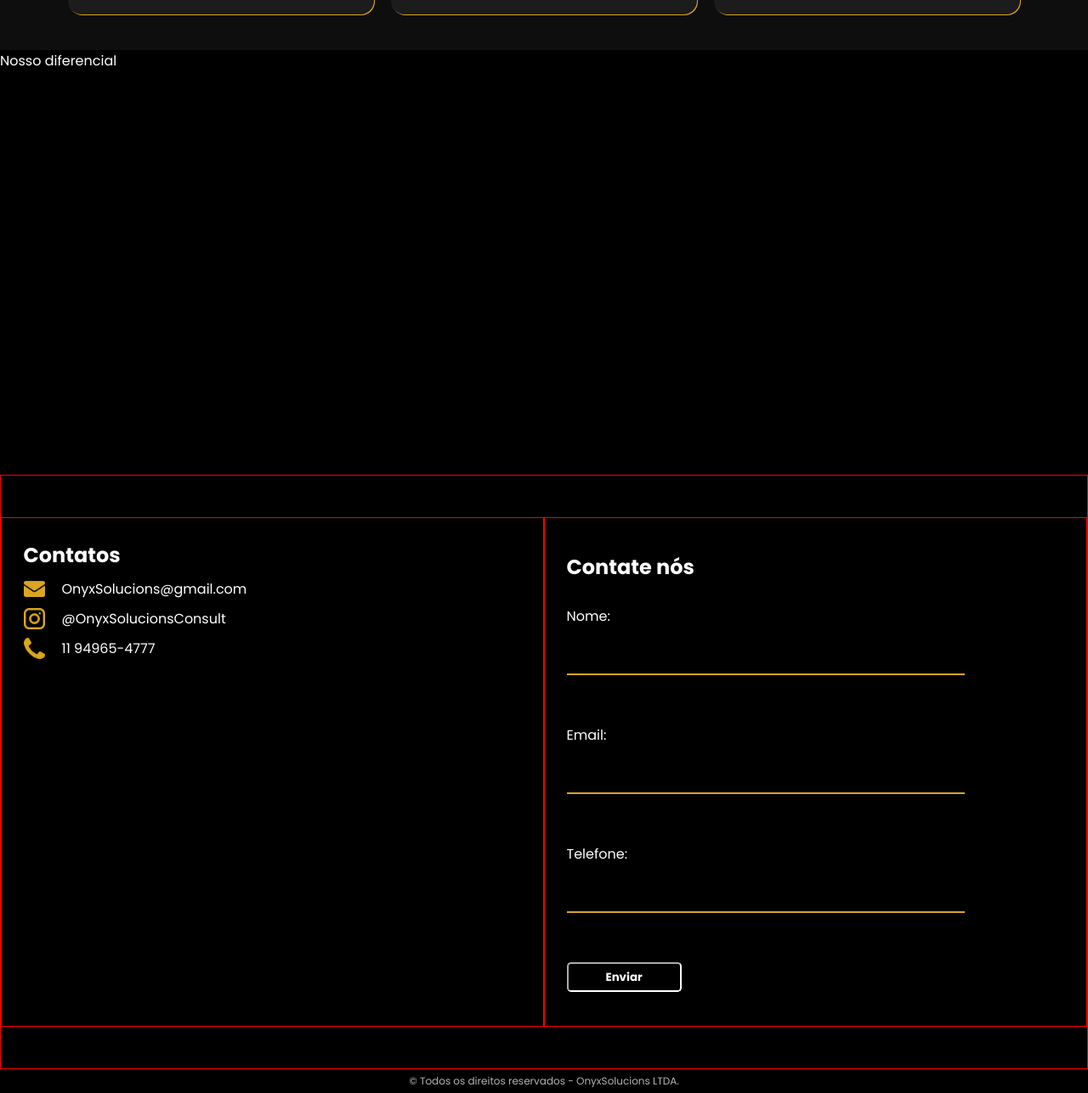
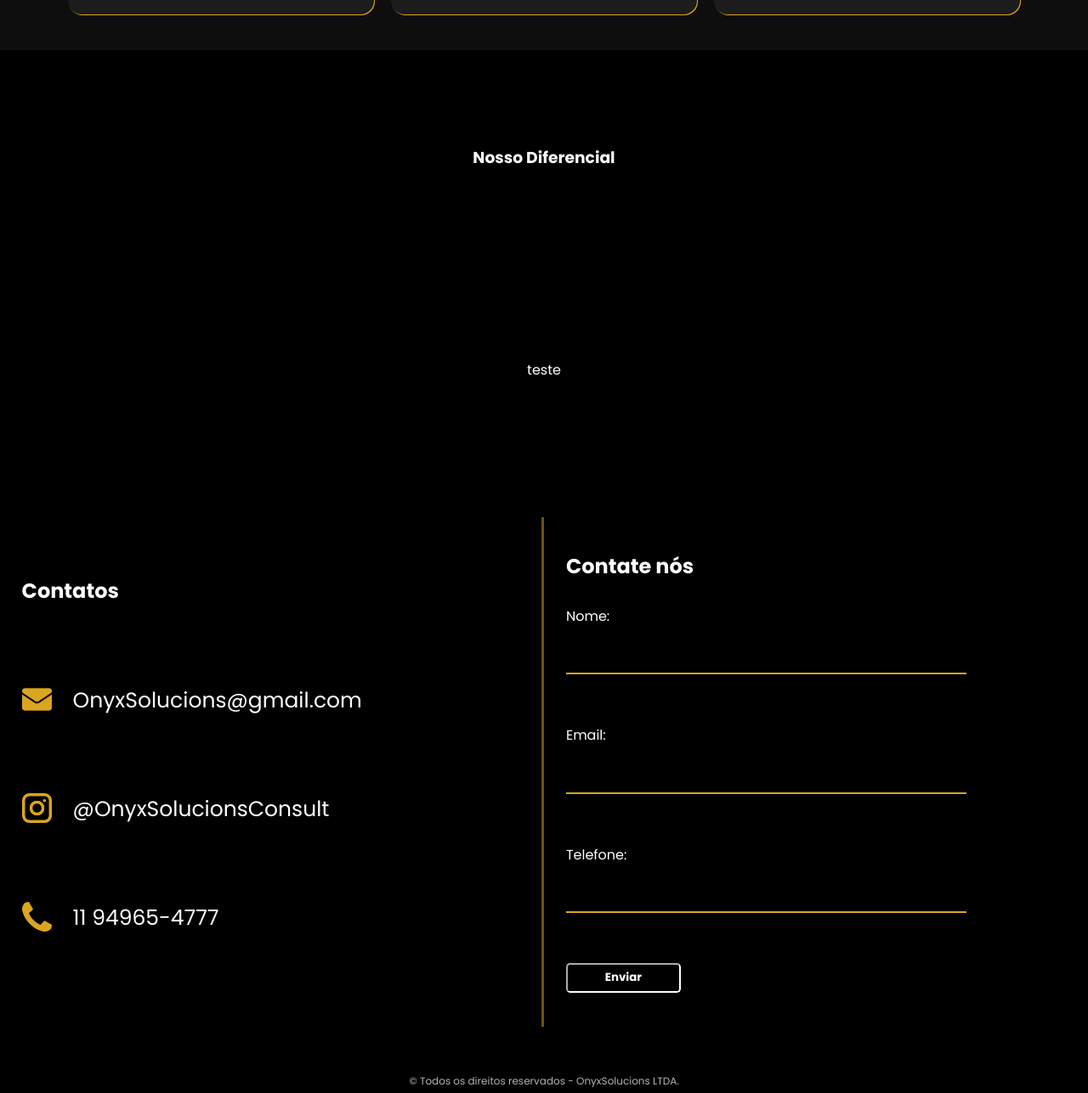
Before and after one commit to MaceloMm/site_empresa_teste, a plain HTML site: page index.html in a window 1280 px wide. Shown: the part 1191-2478 px from the top of the page at 85% size. Drawn offline with Linux system fonts and the light colour scheme; a web font is replaced by a local one.

Commit message:
Form 98%

```diff
--- a/index.html
+++ b/index.html
@@ -17,11 +17,11 @@
         <div id="header" class="flexbox">
             <img src="img/pikaso_texttoimage_A-circular-logo-with-the-text-ONYX-SOLUTIONS-in-th (3).png" alt="">
             <div class="flexbox">
-                <p class="header_font">Nosso Diferencial</p>
+                <a href="#container3"><p class="header_font">Nosso Diferencial</p></a>
                 <p class="header_font" style="font-size: 20px;">|</p>
                 <a href="#container2"><p class="header_font">Produtos</p></a>
                 <p class="header_font" style="font-size: 20px;">|</p>
-                <p class="header_font">Contato</p>
+                <a href="#container4"><p class="header_font">Contato</p></a>
             </div>
         </div>
         <!-- Final Header -->
@@ -88,24 +88,33 @@
     </div>
 
     <div class="flexbox" id="container3">
-        <p>Nosso diferencial</p>
+        <h3>Nosso Diferencial</h3>
+        <p>teste</p>
     </div>
 
     <!--Começo container 2-->
     <div class="flexbox" id="container4">
         <div id="contact">
             <h2>Contatos</h2>
+            <div id="spacing">
+                <a href="">
                     <div class="content">
                         <img src="icons/email.png" alt="">
                         <p>OnyxSolucions@gmail.com</p>
                     </div>
+                </a>
+                <a href="https://www.instagram.com/onyxsolutionsoficial/">
                     <div class="content">
                         <img src="icons/instagram.png" alt="">
                         <p>@OnyxSolucionsConsult</p>
                     </div>
+                </a>
+                <a href="">
                     <div class="content">
                         <img src="icons/telefone.png" alt="">
                         <p>11 94965-4777</p>
+                    </div>
+                </a>
             </div>
         </div>
         <form action="" id="formulario">
--- a/style.css
+++ b/style.css
@@ -234,12 +234,16 @@ html{
     width: 100%;
     background-color: black;
     color: white;
+    display: flex;
+    flex-direction: column;
+    align-items: center;
+    justify-content: space-around;
+    text-align: center;
 }
 
 /* Container 4 */
 
 #container4{
-    border: 1px solid red;
     background-color: black;
     width: 100%;
     height: 700px;
@@ -248,7 +252,6 @@ html{
     align-content: center;
 
     form{
-        border: 1px solid red;
         width: 800px;
         height: 600px;
         color: white;
@@ -307,24 +310,42 @@ html{
 #contact{
     width: 800px;
     height: 600px;
-    border: 1px solid red;
     color: white;
     display: flex;
     flex-direction: column;
-    /* justify-content: space-around; */
+    justify-content: space-evenly;
     padding: 2%;
+    border-right: rgb(218, 165, 32, 0.5) 3px inset;
 }
 
 .content{
     display: flex;
     margin-top: 10px;
+    font-size: 25px;
 
     p{
-        margin-left: 20px;
+        margin-left: 25px;
     }
     img{
         width: auto;
-        height: 25px;
+        height: 35px;
+    }
+}
+
+#spacing{
+    display: flex;
+    flex-direction: column;
+    justify-content: space-around;
+    height: 70%;
+    width: auto;
+
+    a:visited{
+        color: white;
+    }
+
+    a{
+        text-decoration: none;
+        color: white;
     }
 }
 
```
Also changed, not shown: carta.html (+0 -1 lines). Lines whose indentation alone changed are shown as unchanged.
